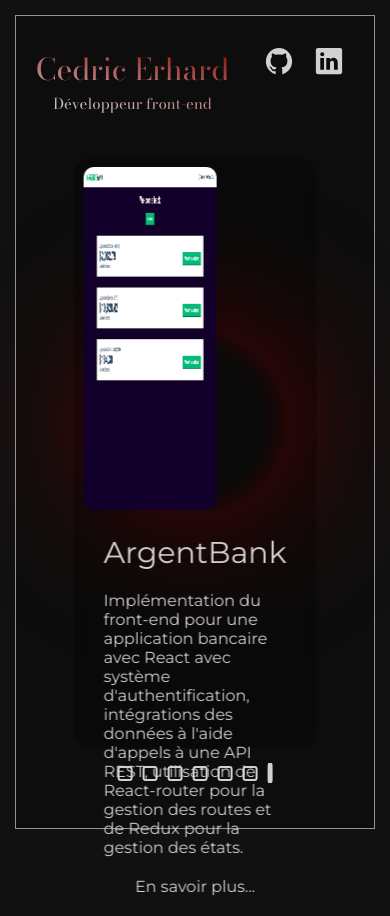
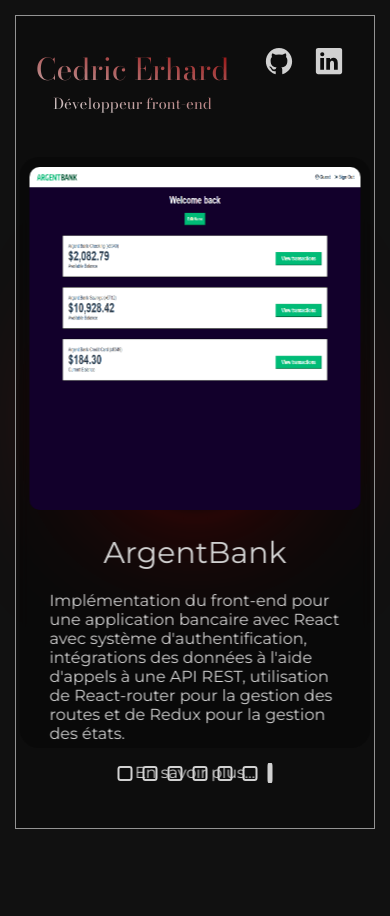
Before and after one commit to C05n/Portfolio, a Next.js app: page / in a window 390 px wide. After the commit the page ends 844 px from the top, so only its background shows below. Built offline with nearby package versions, Linux system fonts and the light colour scheme.

Commit message:
Update projects.module.css

```diff
--- a/src/components/projects/projects.module.css
+++ b/src/components/projects/projects.module.css
@@ -72,7 +72,7 @@
       .projects_card_img {
          height: 60%  !important;
          width: auto !important;
-         max-width: calc(100% - 90px) !important;
+         max-width: calc(90vw - 20px) !important;
       }
       .projects_card_info {
          padding: 20px;
```
